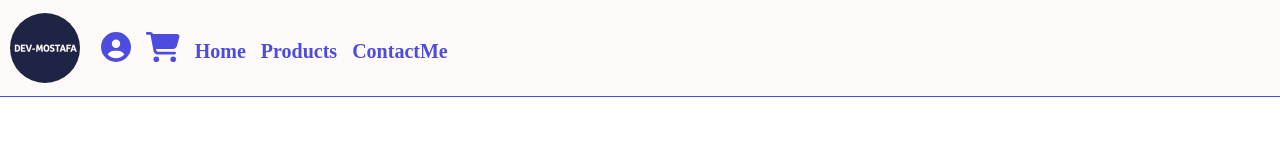
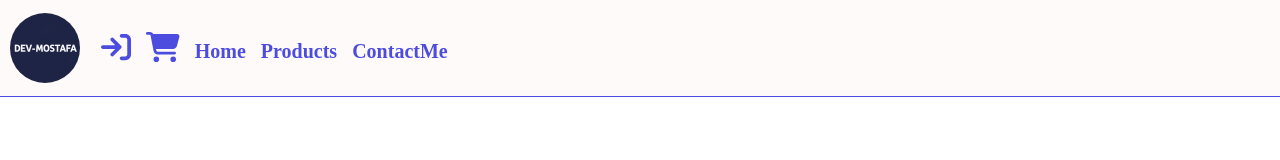
Before and after one commit to Dev-MostafaAzari/Uni-Project-Rework, a React (Create React App) app: page / in a window 1280 px wide. Shown: the top 160 px of the page. Built offline with nearby package versions, Linux system fonts and the light colour scheme.

Commit message:
loginIconChangeOnLogin

```diff
--- a/src/components/Navbar.js
+++ b/src/components/Navbar.js
@@ -1,8 +1,8 @@
 import React, { useContext } from 'react';
-import { Container, Nav, Navbar, NavbarBrand, NavbarCollapse, NavbarToggle } from "react-bootstrap";
+import { Nav, Navbar, NavbarBrand, NavbarCollapse, NavbarToggle } from "react-bootstrap";
 import myLogo from "../assets/dev-mostafa-2.jpg";
 import {FontAwesomeIcon} from "@fortawesome/react-fontawesome";
-import {faShoppingCart, faUserCircle} from "@fortawesome/free-solid-svg-icons";
+import {faShoppingCart, faSignIn, faUserCircle} from "@fortawesome/free-solid-svg-icons";
 import "../styles/Navbar.css";
 import { Link } from 'react-router-dom';
 import { LoginOffCanContext } from '../contexts/LoginAndOffcanContext';
@@ -19,7 +19,7 @@ function NavbarPart() {
                     <NavbarToggle />
                     <NavbarCollapse>
                         <Nav>
-                            <Nav.Item>{profile ? <button type="button" onClick={Open} className="fonts"><FontAwesomeIcon icon={faUserCircle}/></button> : <Link to="/login" className="fontsLink"><FontAwesomeIcon icon={faUserCircle}/></Link>}</Nav.Item>
+                            <Nav.Item>{profile ? <button type="button" onClick={Open} className="fonts"><FontAwesomeIcon icon={faUserCircle}/></button> : <Link to="/login" className="fontsLink"><FontAwesomeIcon icon={faSignIn}/></Link>}</Nav.Item>
                             <Nav.Item><button type="button" className="fonts"><FontAwesomeIcon icon={faShoppingCart}/></button></Nav.Item>
                             <Link to="/Uni-Project-Rework">Home</Link>
                             <Link to="/products">Products</Link>
```
